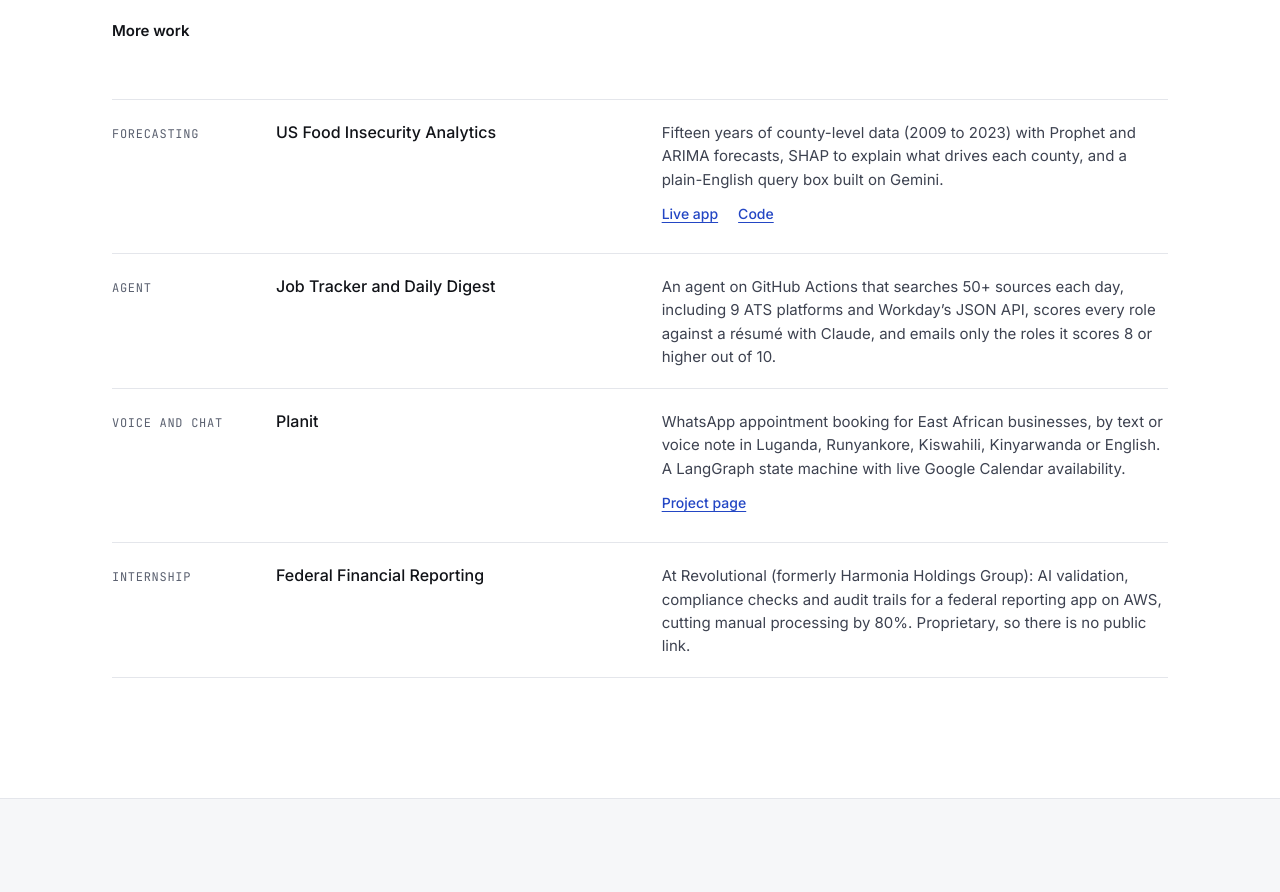
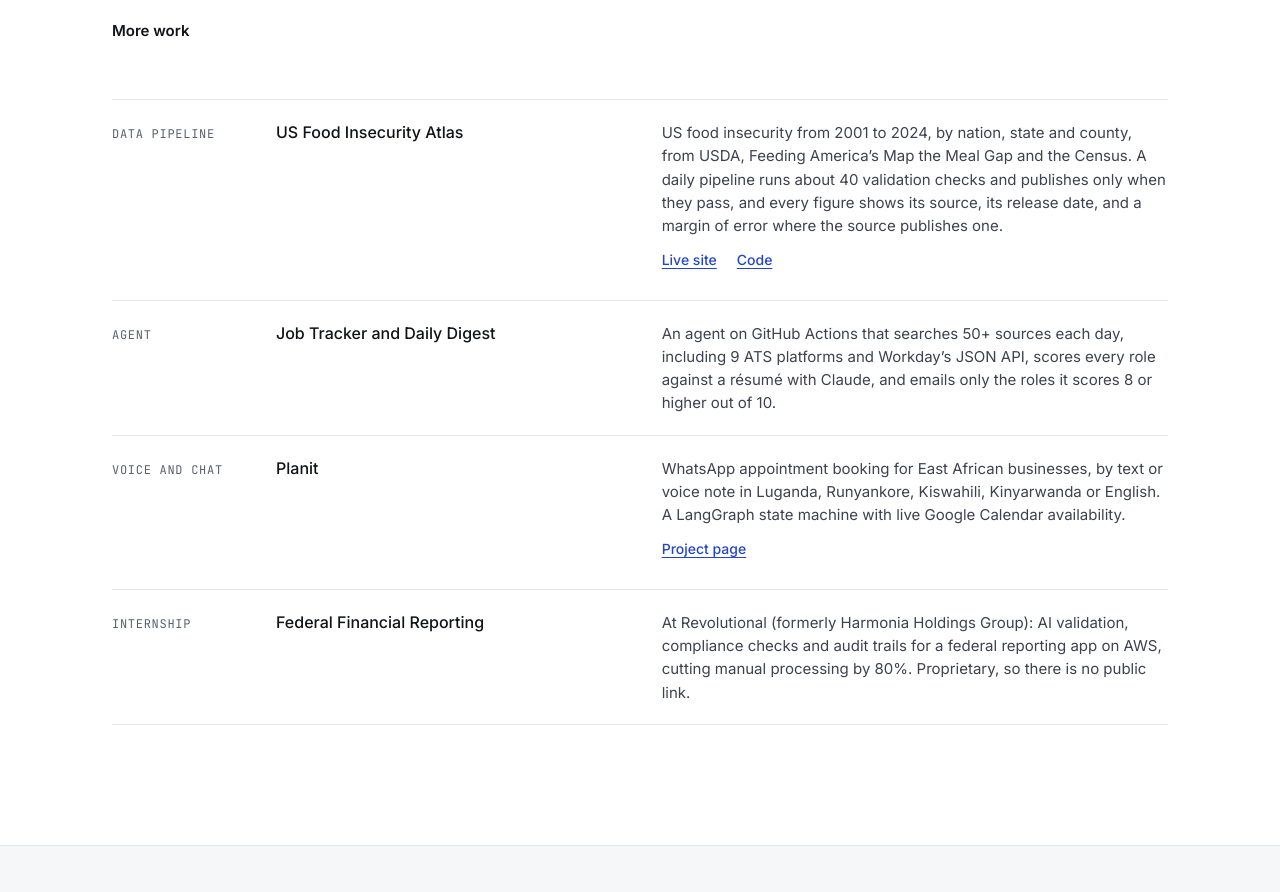
Before and after one commit to LinusConradM/Personal-Website, an Astro site: page / in a window 1280 px wide. Shown: the part 3020-3912 px from the top of the page. Built offline with nearby package versions, Linux system fonts and the light colour scheme; Astro itself is replaced by a stand-in of ours.

Commit message:
Point the food insecurity project at the rebuilt Atlas on GitHub Pages
The Posit Connect app was replaced by the US Food Insecurity Atlas at
linusconradm.github.io/feeding_america. Title, label and description now
match the rebuilt site, taken from the feeding_america README.

Co-Authored-By: Claude Opus 5.5 <noreply@anthropic.com>
Claude-Session: https://claude.ai/code/session_01RTmpajuMYrAPSMHJyVz3re

```diff
--- a/src/pages/index.astro
+++ b/src/pages/index.astro
@@ -24,11 +24,11 @@ const jsonLd = {
 
 const moreWork = [
   {
-    kind: 'Forecasting',
-    title: 'US Food Insecurity Analytics',
-    text: 'Fifteen years of county-level data (2009 to 2023) with Prophet and ARIMA forecasts, SHAP to explain what drives each county, and a plain-English query box built on Gemini.',
+    kind: 'Data pipeline',
+    title: 'US Food Insecurity Atlas',
+    text: 'US food insecurity from 2001 to 2024, by nation, state and county, from USDA, Feeding America’s Map the Meal Gap and the Census. A daily pipeline runs about 40 validation checks and publishes only when they pass, and every figure shows its source, its release date, and a margin of error where the source publishes one.',
     links: [
-      { label: 'Live app', href: 'https://conradlinusmuhirwe-feeding-america.share.connect.posit.cloud' },
+      { label: 'Live site', href: 'https://linusconradm.github.io/feeding_america/' },
       { label: 'Code', href: 'https://github.com/LinusConradM/feeding_america' },
     ],
   },
```
